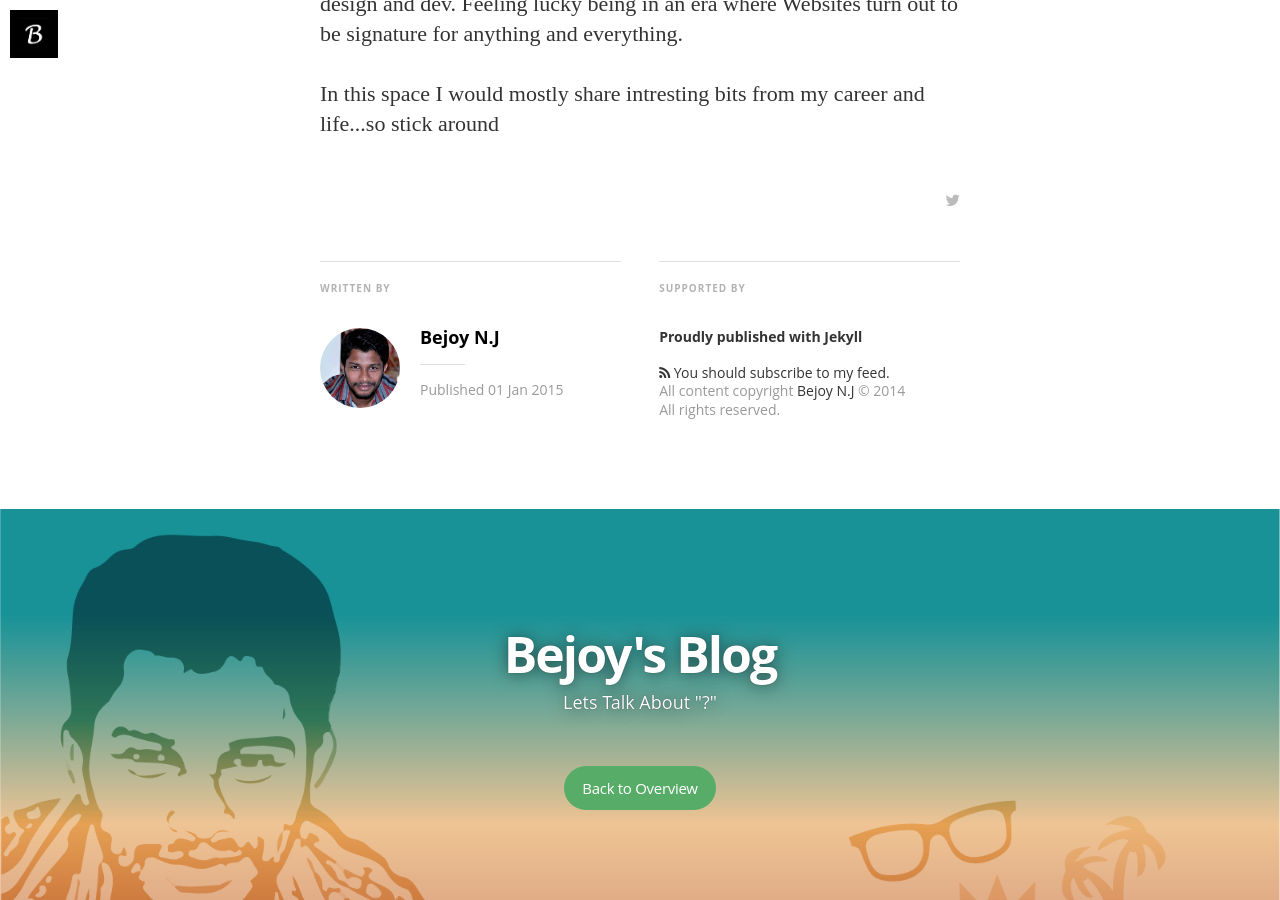
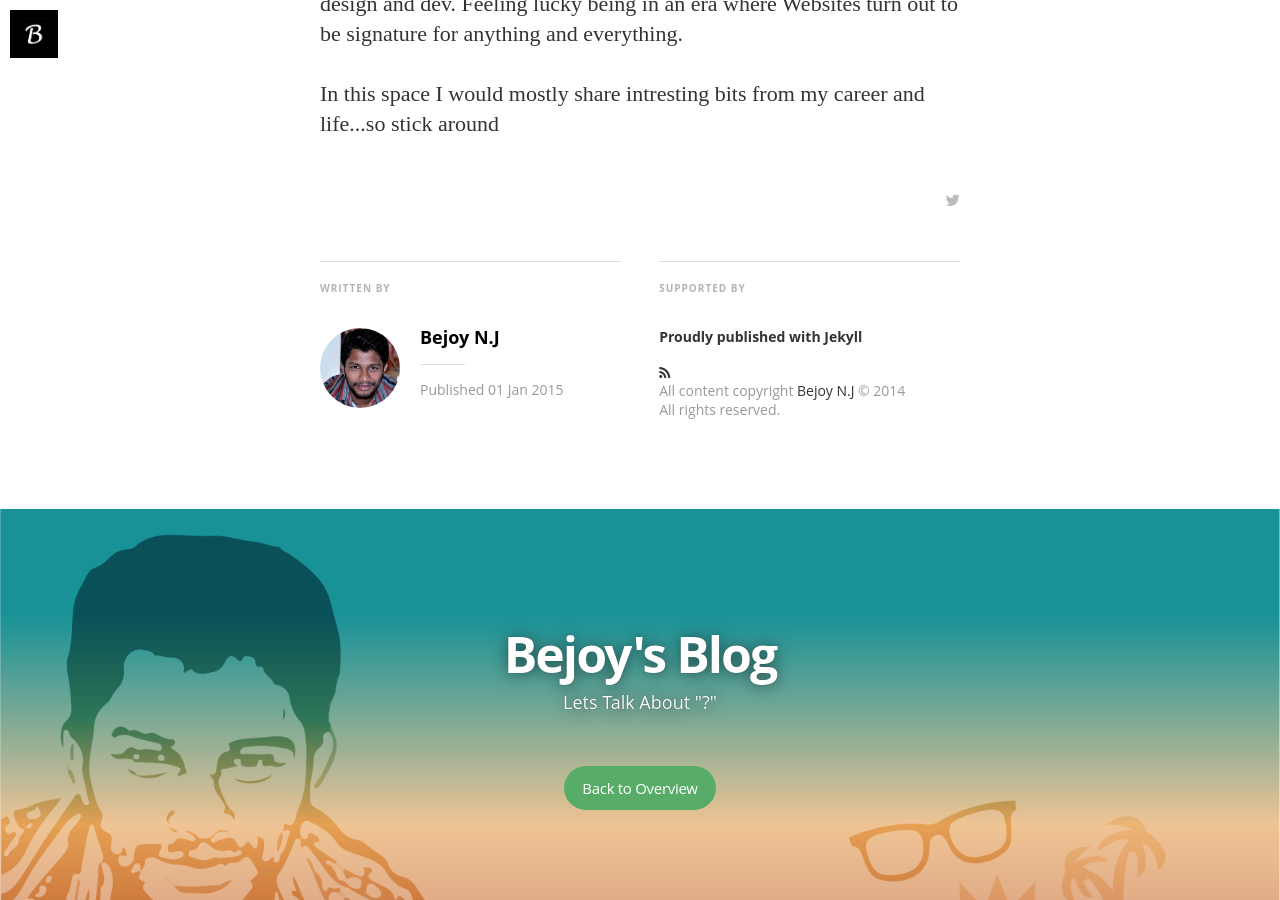
Before and after one commit to Bejoynj/bejoynj.github.io, a Jekyll site: the page built from _posts/2015-01-01-Happy-New-Year.markdown, in a window 1280 px wide and 900 px high, scrolled down 2115 px. Built offline with Jekyll 4.4.1, drawn with Linux system fonts in a browser that asks for light colours; nearby versions of some CDN libraries; some web fonts are replaced; Markdown is read by kramdown in place of the engine named in the settings.

Commit message:
post layout

```diff
--- a/_layouts/post.html
+++ b/_layouts/post.html
@@ -78,7 +78,7 @@
             <h5 class="index-headline featured"><span>Supported by</span></h5>
             <footer class="site-footer">
               <section class="poweredby">Proudly published with <a href="http://jekyllrb.com"> Jekyll</a></section>
-              <a class="subscribe" href="{{ "/feed.xml" | prepend: site.baseurl }}"> <span class="tooltip"> <i class="fa fa-rss"></i> You should subscribe to my feed.</span></a>
+              <a class="subscribe" href="{{ "/feed.xml" | prepend: site.baseurl }}"> <span class="tooltip"> <i class="fa fa-rss"></i> <!--You should subscribe to my feed.--></span></a>
               <div class="inner">
                 <section class="copyright">All content copyright <a href="{{@blog.url}}/">{{site.author}}</a> &copy; 2014<br>All rights reserved.</section>
               </div>
```
